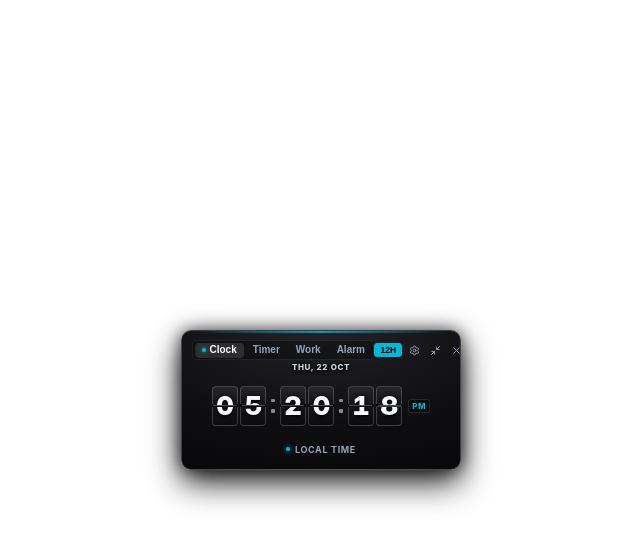
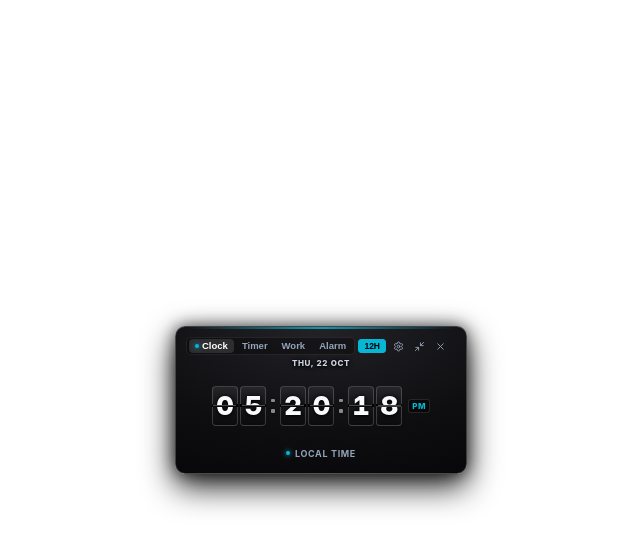
Before and after one commit to Jalaj-01/Clock, a React (Vite) app: page / in a window 1280 px wide. Both pictures are taken after a click on the button "Expand clock & controls". Shown: the top 550 px of the page, without its empty margins (319-959 px from the left). Built offline with nearby package versions, Linux system fonts and the light colour scheme.

Commit message:
Adjust expanded dimensions and padding for top X button space and footer badge gap

```diff
--- a/electron/main.js
+++ b/electron/main.js
@@ -18,8 +18,8 @@ if (!gotTheLock) {
 
 const COMPACT_WIDTH = 186;
 const COMPACT_HEIGHT = 56;
-const EXPANDED_WIDTH = 250;
-const EXPANDED_HEIGHT = 160;
+const EXPANDED_WIDTH = 292;
+const EXPANDED_HEIGHT = 148;
 const CORNER_MARGIN = 16;
 
 let mainWindow = null;
--- a/src/index.css
+++ b/src/index.css
@@ -380,9 +380,9 @@ html, body, #root {
 
 .widget-card.expanded {
   width: 100%;
-  max-width: 280px;
+  max-width: 292px;
   height: 100%;
-  max-height: 140px;
+  max-height: 148px;
   padding: 8px 10px;
   justify-content: space-between;
 }
@@ -409,7 +409,8 @@ html, body, #root {
   justify-content: space-between;
   height: 22px;
   z-index: 5;
-  opacity: 0.82;
+  padding-right: 3px;
+  opacity: 0.88;
   transition: opacity 0.25s ease;
 }
 
@@ -432,14 +433,14 @@ html, body, #root {
   background: transparent;
   border: none;
   color: var(--text-muted);
-  font-size: 10px;
+  font-size: 9.5px;
   font-weight: 700;
-  padding: 2.5px 7px;
+  padding: 2px 6px;
   border-radius: 4px;
   cursor: pointer;
   display: flex;
   align-items: center;
-  gap: 4px;
+  gap: 3.5px;
   transition: all 0.15s ease;
   line-height: 1;
 }
@@ -465,6 +466,7 @@ html, body, #root {
   display: flex;
   align-items: center;
   gap: 3px;
+  padding-right: 2px;
 }
 
 .format-toggle-btn {
@@ -504,6 +506,10 @@ html, body, #root {
 .icon-action-btn:hover {
   background: rgba(255, 255, 255, 0.12);
   color: #ffffff;
+}
+
+.icon-action-btn.close {
+  margin-right: 2px;
 }
 
 .icon-action-btn.close:hover {
@@ -1107,6 +1113,27 @@ html, body, #root {
   justify-content: space-between;
   width: 100%;
   position: relative;
+  padding-right: 2px;
+}
+
+.alarm-controls .left-controls {
+  display: flex;
+  align-items: center;
+  gap: 3.5px;
+}
+
+.alarm-controls .right-controls {
+  margin-left: auto;
+  display: flex;
+  align-items: center;
+}
+
+.alarm-controls .status-badge {
+  padding: 2.5px 7px;
+  font-size: 8.5px;
+  letter-spacing: 0.4px;
+  font-weight: 800;
+  margin-left: 12px;
 }
 
 .status-badge.alarm-active {
```
